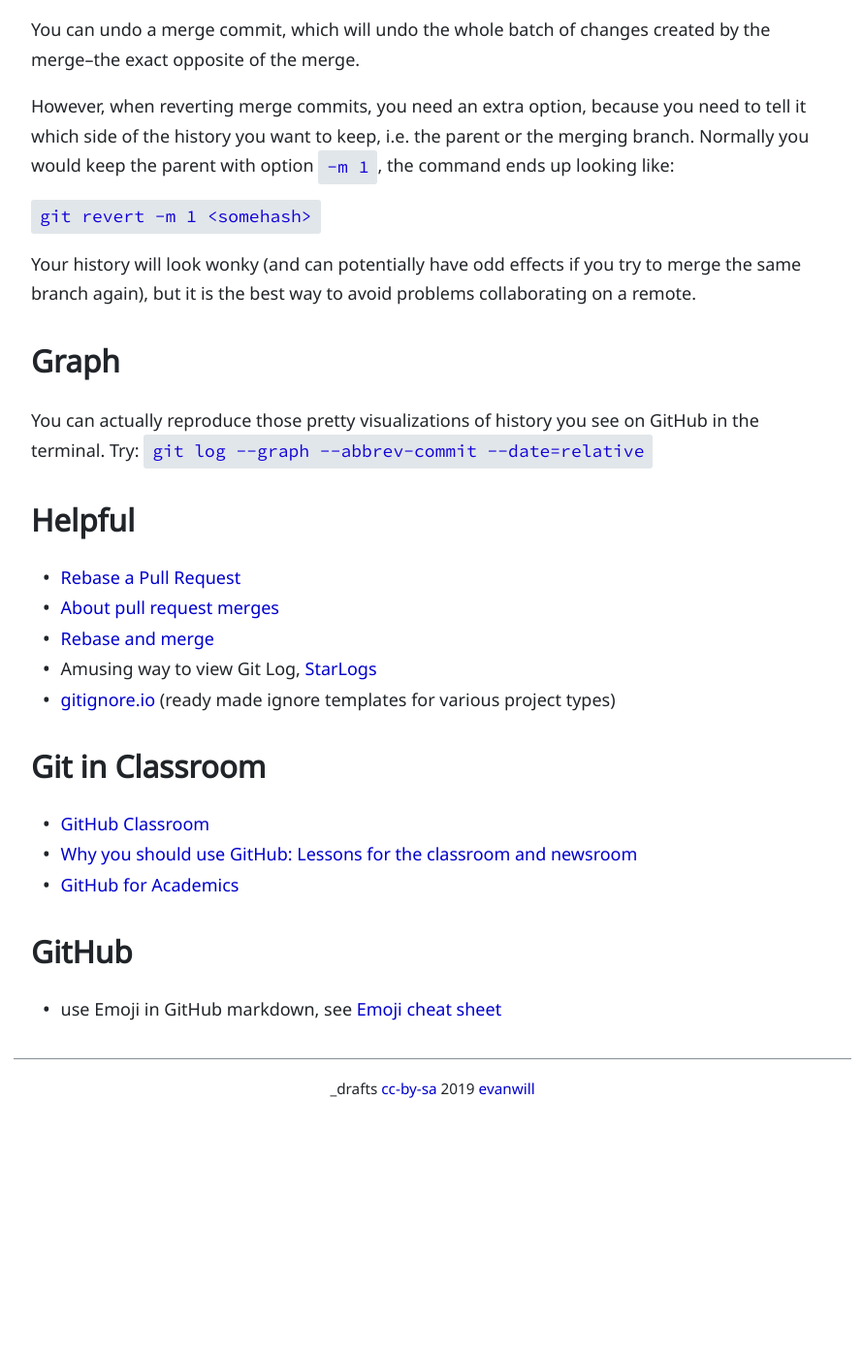
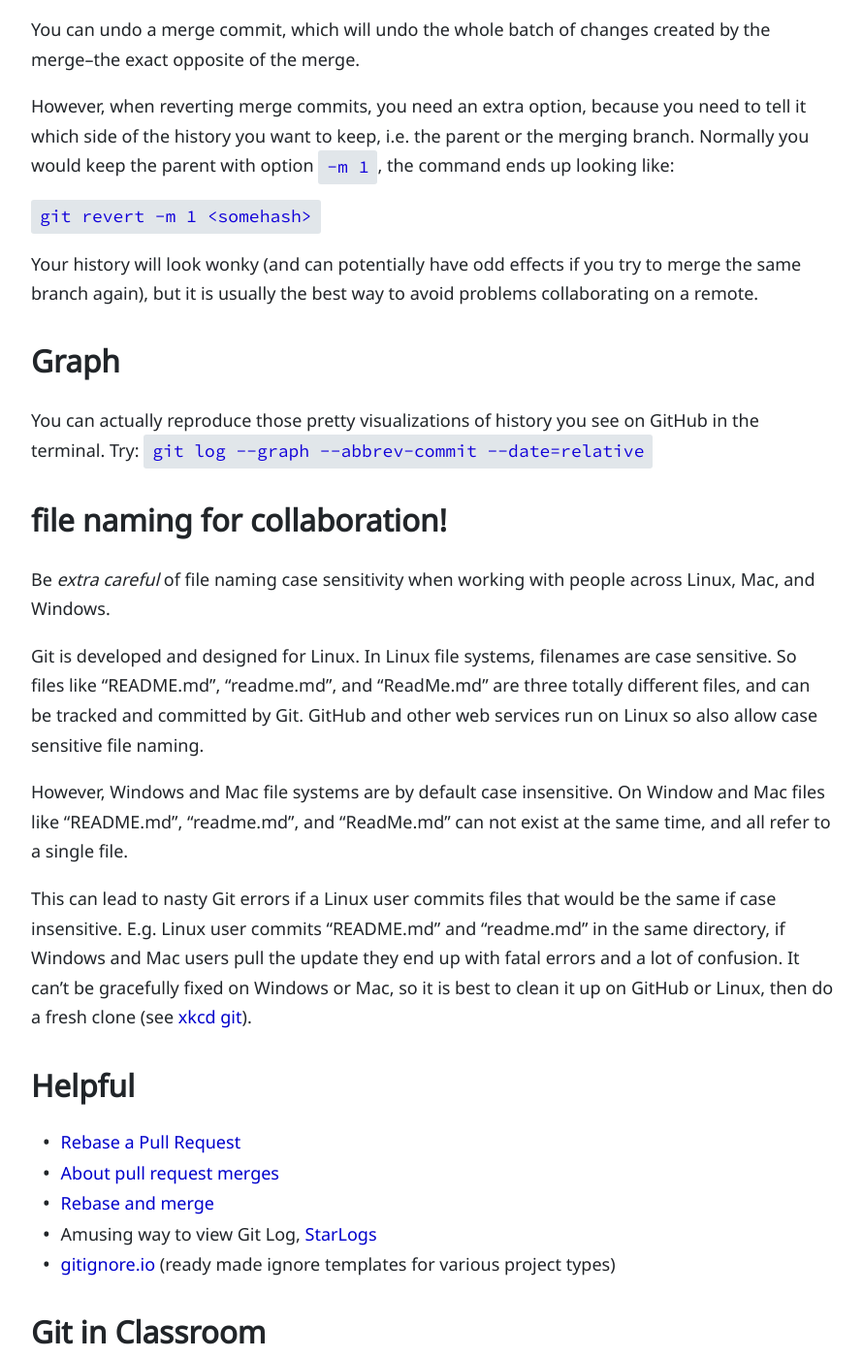
Before and after one commit to evanwill/_drafts, a Jekyll site: the page built from _notes/git-notes.md, in a window 1280 px wide and 1400 px high, scrolled down 1183 px. Shown: the whole window at 97% size, without its empty margins (194-1084 px from the left). Built offline with Jekyll 4.4.1, drawn with Linux system fonts in a browser that asks for light colours; comment, search, counter and statistics services are not loaded; before the commit the page ends 2340 px from its top, so only the background shows below that; some of the changed text lies outside the part shown.

Commit message:
file names

```diff
--- a/_notes/git-notes.md
+++ b/_notes/git-notes.md
@@ -6,7 +6,7 @@ date: 2017-06-01
 ---
 ## Quick fix the last commit
 
-If you just made a commit, and haven't pushed it yet, but suddenly realize you forgot to add something, need to change the message, or tweak a file, use `git commit --amend`.
+If you just made a commit, *and haven't pushed it yet*, but suddenly realize you forgot to add something, need to change the message, or tweak a file, use `git commit --amend`.
 
 1. make the changes you need
 2. `git add` any changes (nothing if you are just changing the commit message)
@@ -40,12 +40,28 @@ Normally you would keep the parent with option `-m 1`, the command ends up looki
 
 `git revert -m 1 <somehash>`
 
-Your history will look wonky (and can potentially have odd effects if you try to merge the same branch again), but it is the best way to avoid problems collaborating on a remote.
+Your history will look wonky (and can potentially have odd effects if you try to merge the same branch again), but it is usually the best way to avoid problems collaborating on a remote.
 
 ## Graph
 
 You can actually reproduce those pretty visualizations of history you see on GitHub in the terminal.
 Try: `git log --graph --abbrev-commit --date=relative`
+
+## file naming for collaboration!
+
+Be *extra careful* of file naming case sensitivity when working with people across Linux, Mac, and Windows.
+
+Git is developed and designed for Linux.
+In Linux file systems, filenames are case sensitive.
+So files like "README.md", "readme.md", and "ReadMe.md" are three totally different files, and can be tracked and committed by Git.
+GitHub and other web services run on Linux so also allow case sensitive file naming.
+
+However, Windows and Mac file systems are by default case insensitive.
+On Window and Mac files like "README.md", "readme.md", and "ReadMe.md" can not exist at the same time, and all refer to a single file.
+
+This can lead to nasty Git errors if a Linux user commits files that would be the same if case insensitive.
+E.g. Linux user commits "README.md" and "readme.md" in the same directory, if Windows and Mac users pull the update they end up with fatal errors and a lot of confusion.
+It can't be gracefully fixed on Windows or Mac, so it is best to clean it up on GitHub or Linux, then do a fresh clone (see [xkcd git](https://xkcd.com/1597/)).
 
 ## Helpful
 
```
Also changed, not shown: _notes/filenaming.md (added, +42 -0 lines).
